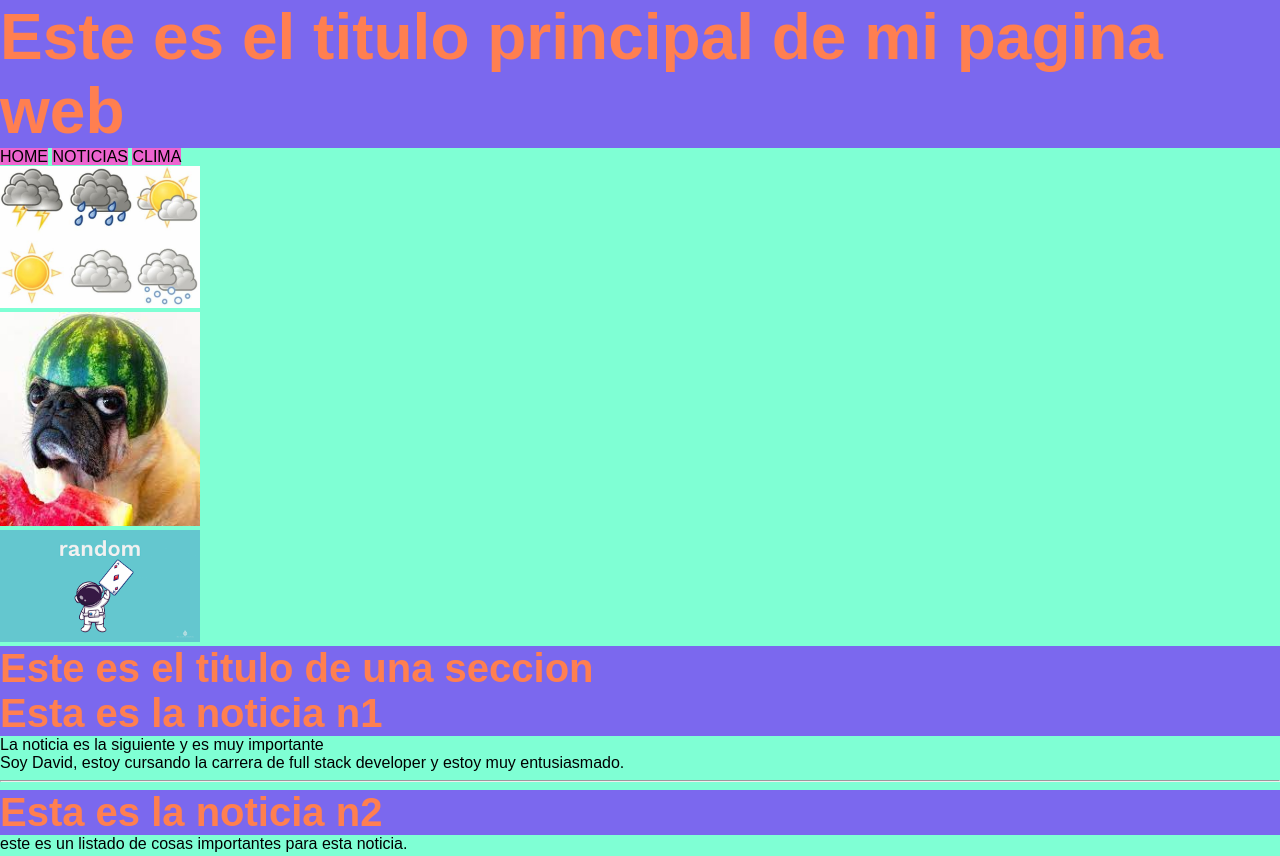
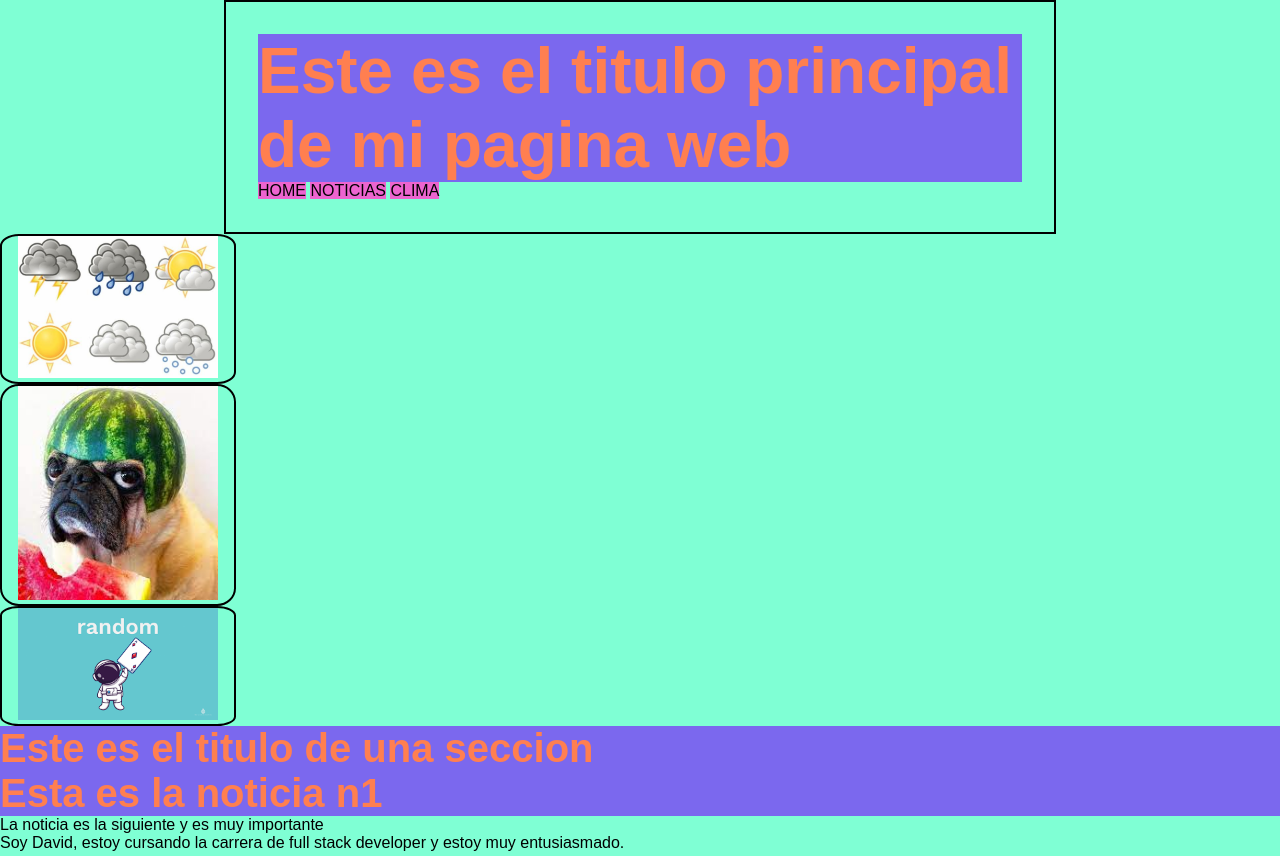
Before and after one commit to Deiivis32/Aprendiendo-HTML, a plain HTML site: page INDEX.HTML in a window 1280 px wide. Shown: the top 856 px of the page. Drawn offline with Linux system fonts and the light colour scheme.

Commit message:
CSS hasta estilos

```diff
--- a/INDEX.HTML
+++ b/INDEX.HTML
@@ -8,21 +8,23 @@
         <body>
 
         <header>
+            <div id="titulos">
             <h1 class="title" id="principal">Este es el titulo principal de mi pagina web</h1>
             <span>HOME</span>
             <span>NOTICIAS</span>
             <span>CLIMA</span>
+            </div>
 
         <header>
 
             <main>
-                <div>
+                <div class="Card">
                 <img src="./Clima.jpg" class="Logo">
                 </div>
-                <div>
+                <div class="Card">
                 <img src="ramdon1.jpeg" class="Logo">
                 </div>
-                <div>
+                <div class="Card">
                 <img src="random2.png" class="Logo">
                 </div>
 
--- a/estilos.css
+++ b/estilos.css
@@ -39,7 +39,7 @@ h3  {
     width: 200px;
 }
 
-#Titulos {
+#titulos {
     border: 2px solid black ;
     width: 65vw;
     margin: auto;
@@ -55,7 +55,7 @@ h3  {
     border: 2px solid black;
     width: fit-content;
     padding: 0px 1em 0px 1em;
-    border-radius: 10%;
+    border-radius: 8%;
     transition: 1s;
 
 }
```
